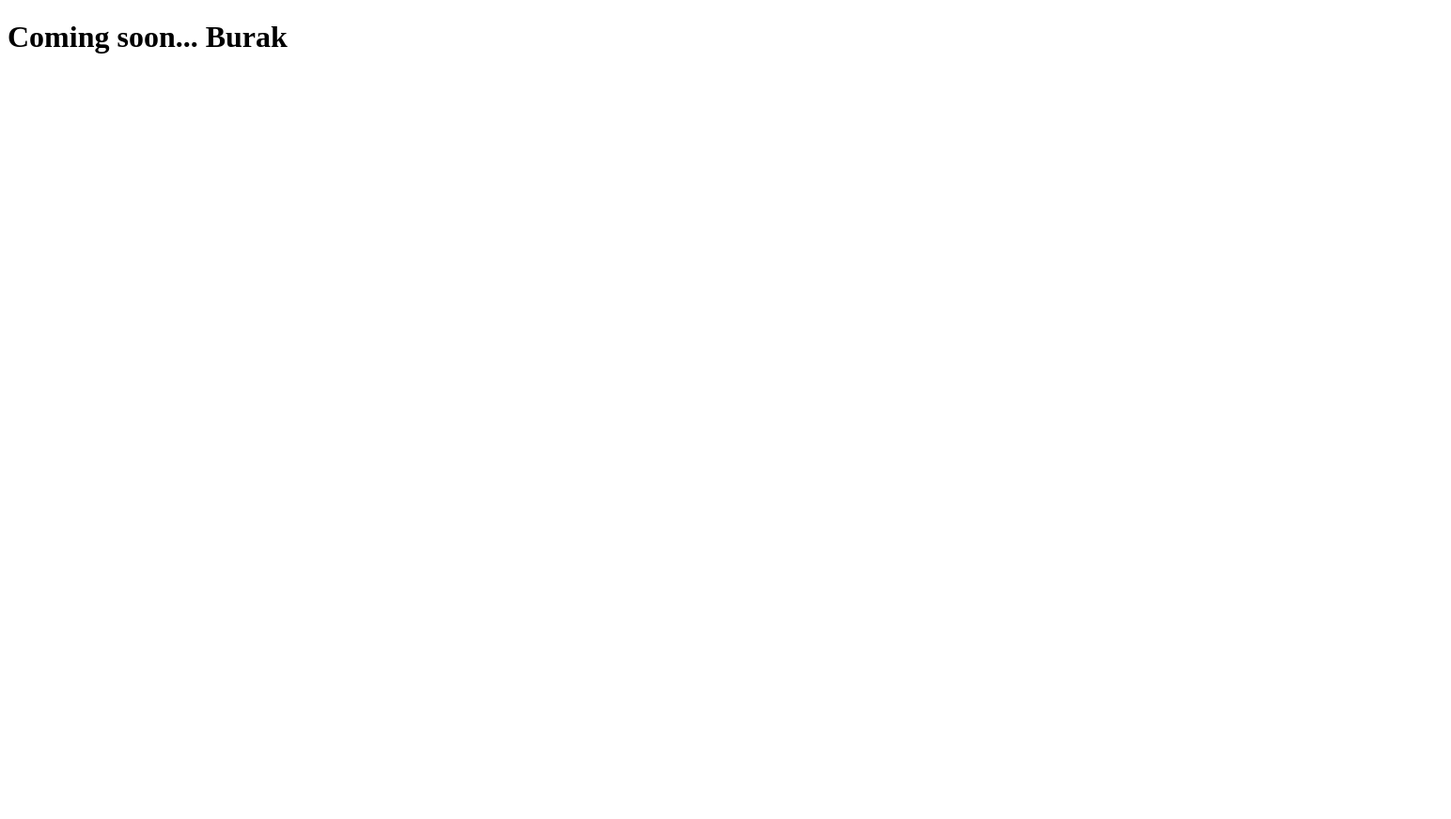
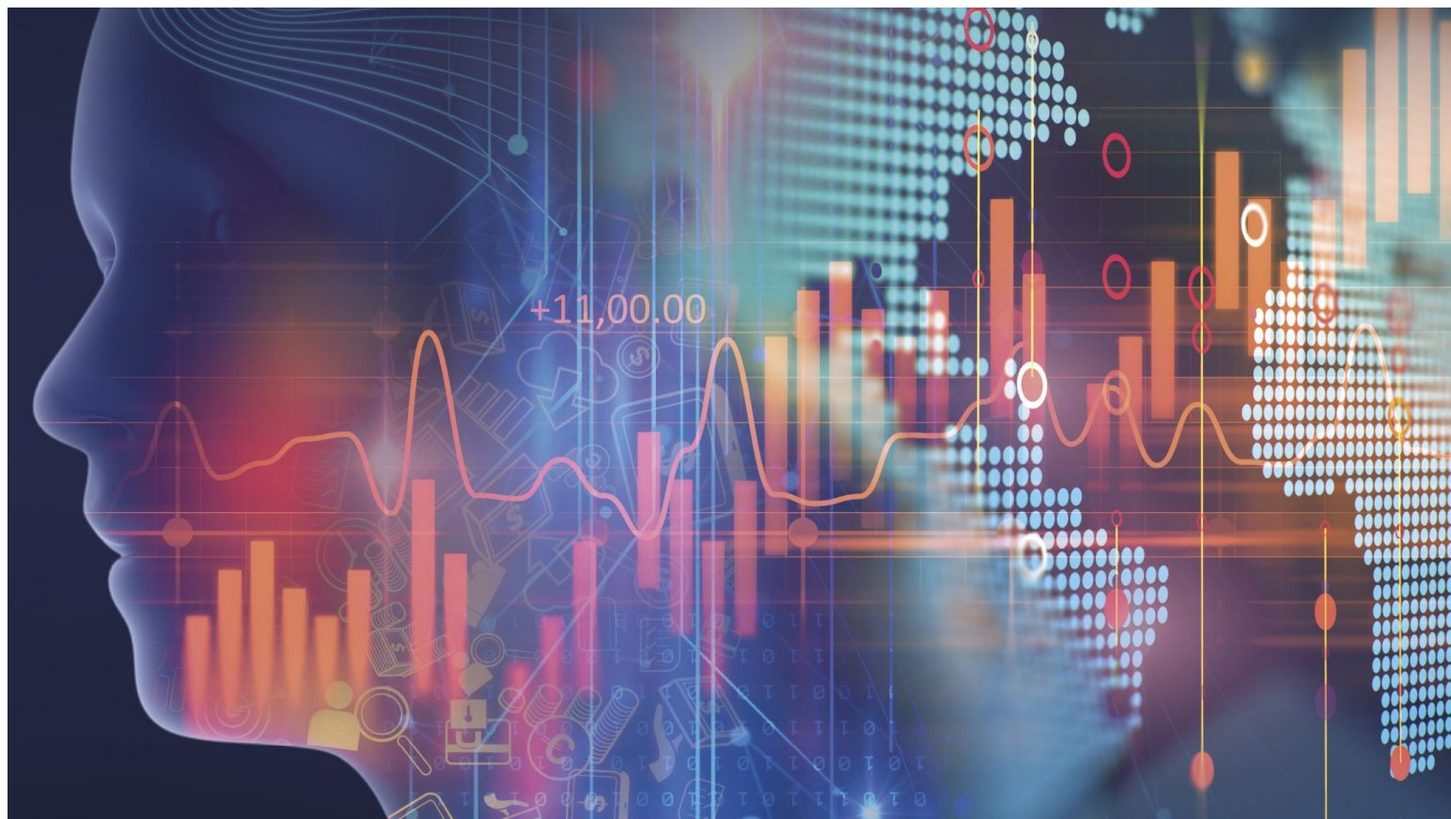
Before and after one commit to burakonurlu/git-101, a plain HTML site: page index.html in a window 1280 px wide. Shown: the top 872 px of the page at 94% size, 1544 px wide, since content can reach past the window. Before the commit the page ends 800 px from the top, so only its background shows below. Drawn offline with Linux system fonts and the light colour scheme.

Commit message:
Added Logo

```diff
--- a/index.html
+++ b/index.html
@@ -2,6 +2,7 @@
 <html>
 	<head></head>
 	<body>
-	<h1> Coming soon... Burak</h1>
+		<img src="example.jpeg" alt="">
+	 	<h1> Coming soon... Burak</h1>
 	</body>
 </html>
```
Also changed, not shown: example.jpeg (added).
